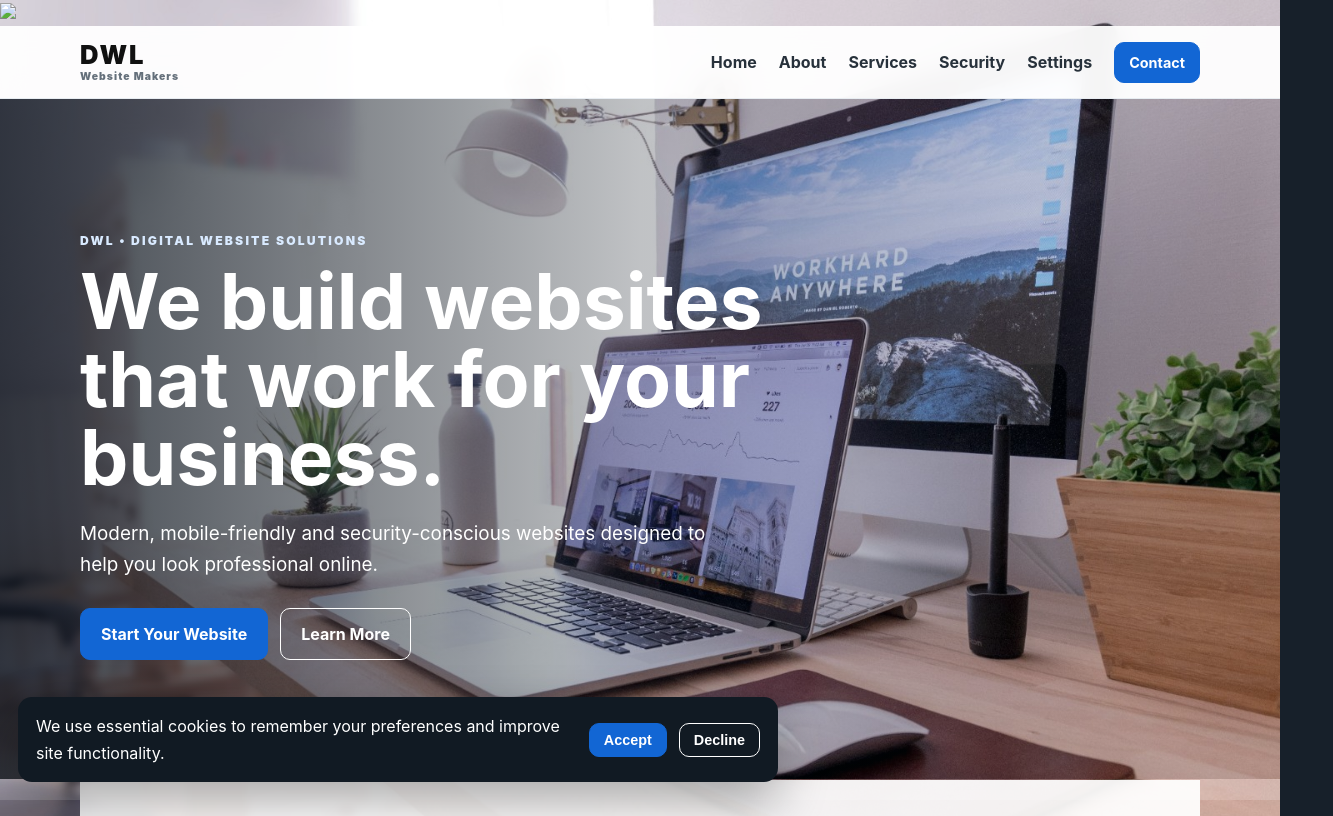
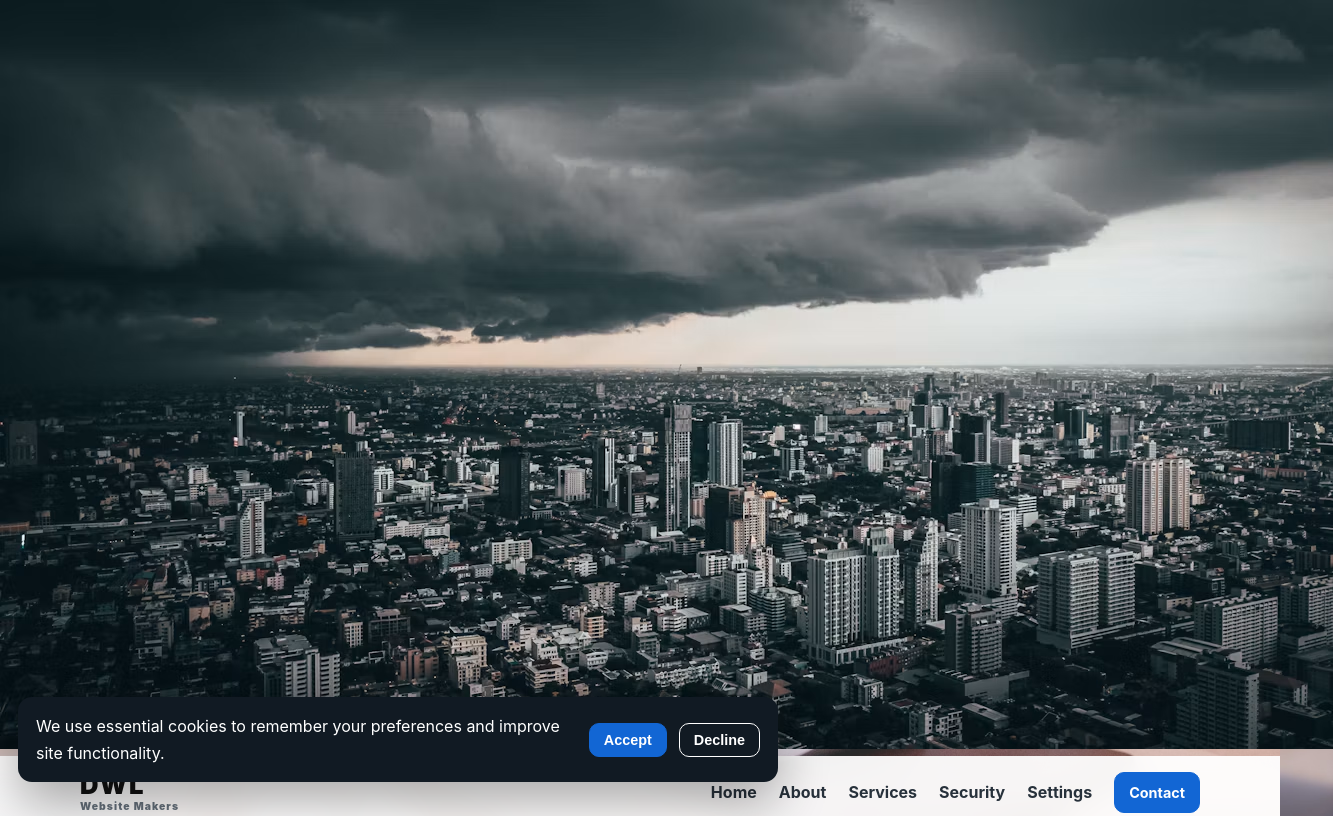
Before and after one commit to 1DANNY2/dwm, a plain HTML site: page index.html in a window 1280 px wide. Shown: the top 816 px of the page, 1333 px wide, since content can reach past the window. Drawn offline with Linux system fonts and the light colour scheme; files whose address does not match are found by name.

Commit message:
Update index.html

```diff
--- a/index.html
+++ b/index.html
@@ -13,7 +13,7 @@
   <link rel="stylesheet" href="style.css">
 </head>
 <body>
-  <img src="photo-1561266322-ccd177d44cff.avif">
+  <img src="image/photo-1561266322-ccd177d44cff.avif">
 <header class="site-header">
   <nav class="nav container">
     <a class="brand" href="index.html"><span>DWL</span><small>Website Makers</small></a>
```
